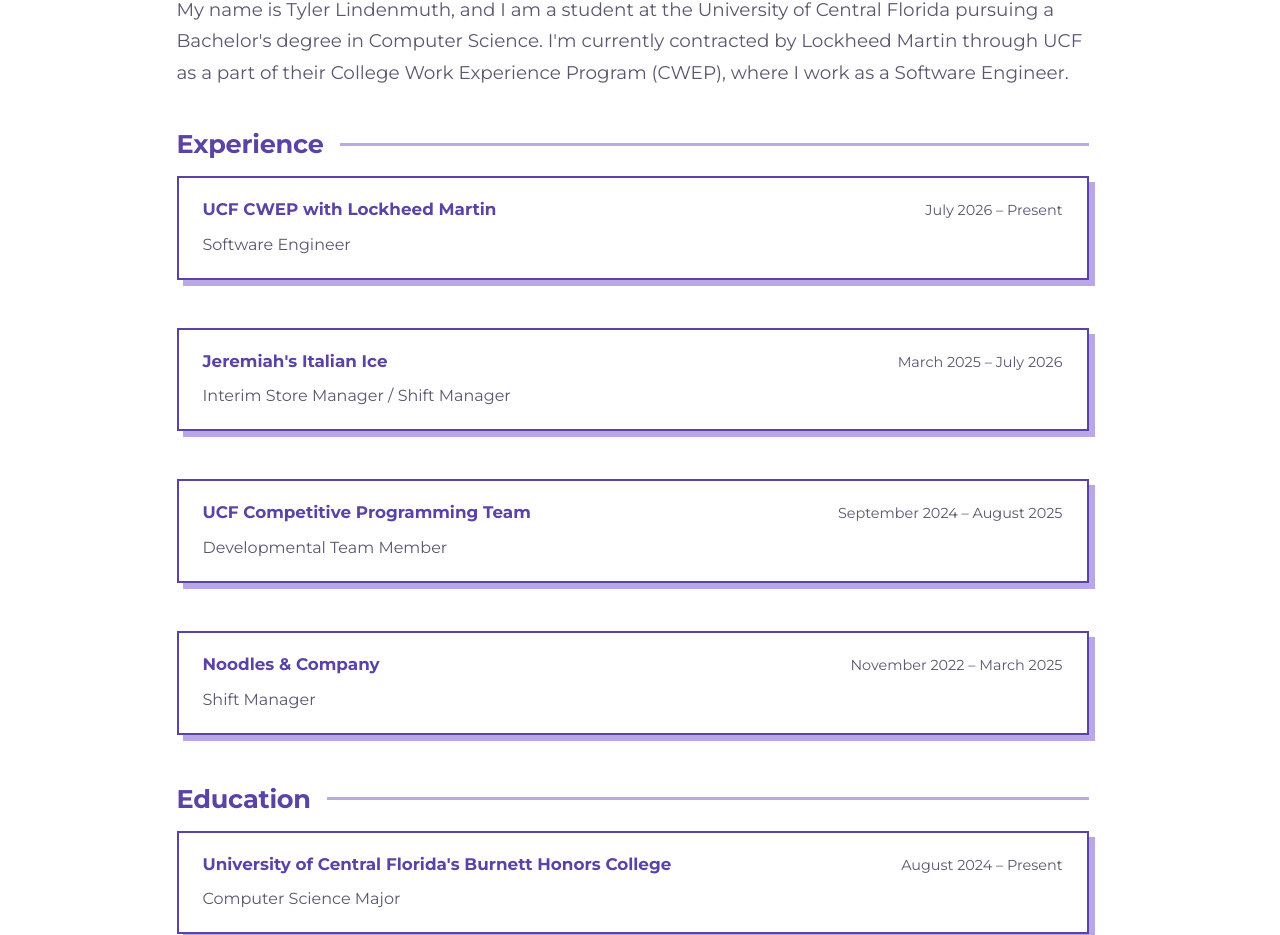
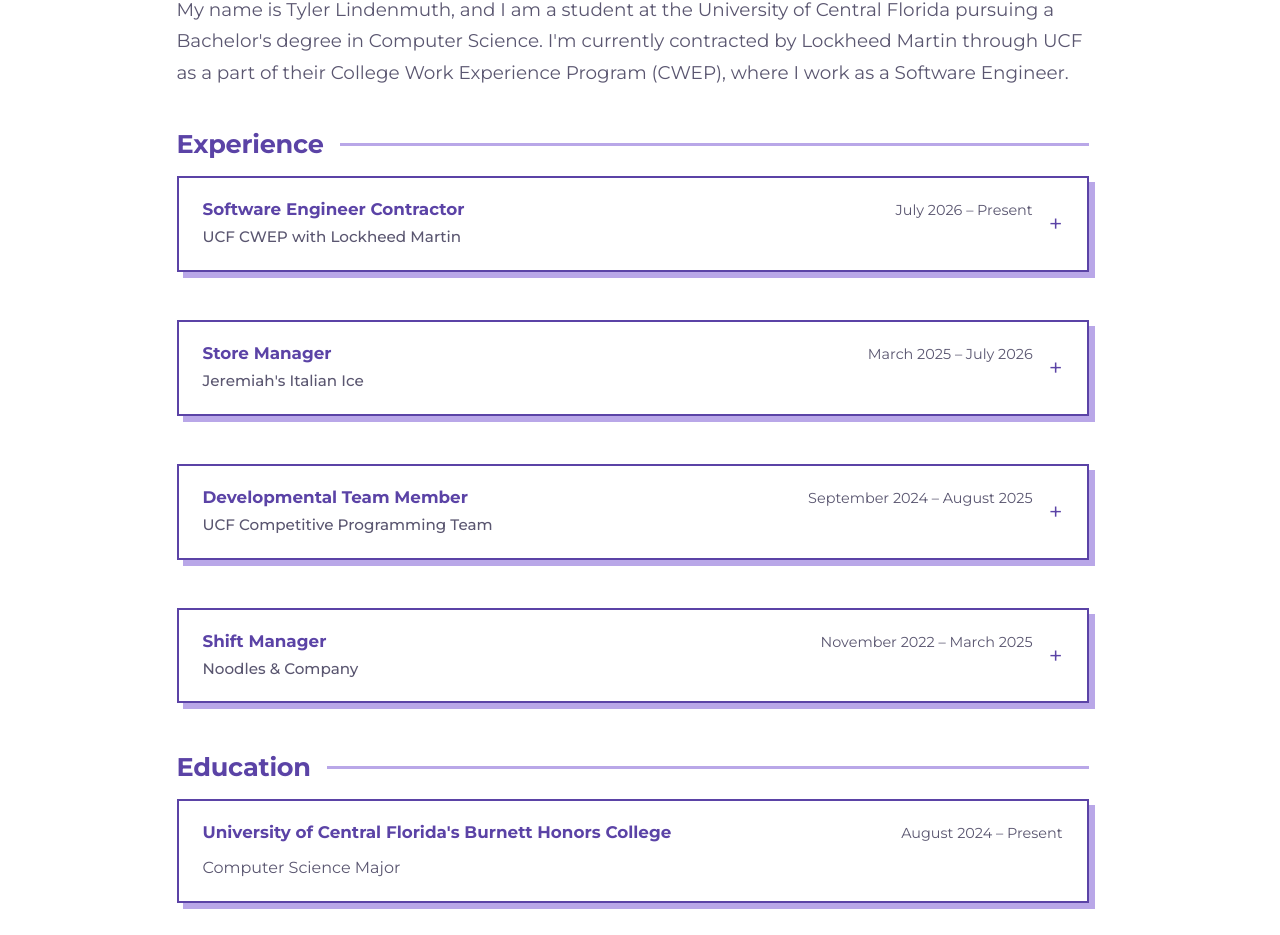
Before and after one commit to TylerLindenmuth/TylerLindenmuth.github.io, a plain HTML site: page index.html in a window 1280 px wide. Shown: the part 167-1102 px from the top of the page. Drawn offline with Linux system fonts and the light colour scheme.

Commit message:
Expanded experience section + formatting and animations

```diff
--- a/index.html
+++ b/index.html
@@ -42,34 +42,56 @@
     </p>
 
     <h2>Experience</h2>
-    <div class="box">
-      <div class="box-head">
-        <h3>UCF CWEP with Lockheed Martin</h3>
+    <details class="box">
+      <summary>
+        <div class="job-head">
+          <div>
+            <h3>Software Engineer Contractor</h3>
+            <p class="company">UCF CWEP with Lockheed Martin</p>
+          </div>
           <span class="dates">July 2026 – Present</span>
         </div>
-      <p>Software Engineer</p>
+      </summary>
+      <p>I work on an Agile team writing and maintaining C++ software. I fix bugs, implement new logic to meet system requirements, and validate changes on both physical and virtual hardware. I also work directly on system requirements, contributing towards both SRS and SRT documents.</p>
+    </details>
+
+    <details class="box">
+      <summary>
+        <div class="job-head">
+          <div>
+            <h3>Store Manager</h3>
+            <p class="company">Jeremiah's Italian Ice</p>
           </div>
-    <div class="box">
-      <div class="box-head">
-        <h3>Jeremiah's Italian Ice</h3>
           <span class="dates">March 2025 – July 2026</span>
         </div>
-      <p>Interim Store Manager / Shift Manager</p>
+      </summary>
+      <p>I managed the day to day operations of the store, including scheduling employees and managing metrics such as sales, labor costs, and inventory levels. I also conducted hiring interviews and provided training for new employees. My store was one of the only locations to consistently hit its labor goal each month during the slow season, and before my promotion, I was awarded Employee of the Month in January of 2026.</p>
+    </details>
+
+    <details class="box">
+      <summary>
+        <div class="job-head">
+          <div>
+            <h3>Developmental Team Member</h3>
+            <p class="company">UCF Competitive Programming Team</p>
           </div>
-    <div class="box">
-      <div class="box-head">
-        <h3>UCF Competitive Programming Team</h3>
           <span class="dates">September 2024 – August 2025</span>
         </div>
-      <p>Developmental Team Member</p>
+      </summary>
+      <p>On a team of three, I solved problem sets against a time limit using Java, C, and C++. My team competed in local, online, and travel tournaments throughout the year.</p>
+    </details>
+    <details class="box">
+      <summary>
+        <div class="job-head">
+          <div>
+            <h3>Shift Manager</h3>
+            <p class="company">Noodles &amp; Company</p>
           </div>
-    <div class="box">
-      <div class="box-head">
-        <h3>Noodles & Company</h3>
           <span class="dates">November 2022 – March 2025</span>
         </div>
-      <p>Shift Manager</p>
-    </div>
+      </summary>
+      <p>I managed shifts and took inventory, keeping store costs down by eliminating food waste and carefully watching labor expenses. I also delegated tasks and trained new employees on procedures and teamwork, fostering a positive work environment that emphasized collaboration and efficiency. I was voted Employee of the Year for my location in 2023, along with being awarded Employee of the Month twice that same year.</p>
+    </details>
 
     <h2>Education</h2>
     <div class="box">
--- a/style.css
+++ b/style.css
@@ -98,11 +98,34 @@ details.box summary { cursor: pointer; list-style: none; display: flex; justify-
 details.box summary::-webkit-details-marker { display: none; }
 details.box summary h3 { margin: 0; }
 details.box summary::after { content: "+"; font-size: 1.5rem; line-height: 1; color: var(--lav-600); }
-details.box[open] summary::after { content: "–"; }
 details.box[open] summary { margin-bottom: 0.75rem; }
+
+@media (prefers-reduced-motion: no-preference) {
+  html { interpolate-size: allow-keywords; }
+
+  /* the content slides open and closed */
+  details.box::details-content {
+    block-size: 0;
+    overflow: hidden;
+    transition: block-size .35s ease, content-visibility .35s allow-discrete;
+  }
+  details.box[open]::details-content { block-size: auto; }
+
+  /* the + turns into an x */
+  details.box summary::after { transition: transform .35s ease; }
+  details.box[open] summary::after { transform: rotate(45deg); }
+
+  /* the gap under the heading eases in too */
+  details.box summary { margin-bottom: 0; transition: margin-bottom .35s ease; }
+  details.box[open] summary { margin-bottom: .75rem; }
+}
 
 html { scrollbar-gutter: stable; }
 .lede { max-width: none; }
 
 #about h2 { display: flex; align-items: center; gap: 1rem; margin-top: 2.5rem; }
 #about h2::after { content: ""; flex: 1; height: 3px; background: var(--lav-300); }
+
+.job-head { flex: 1; display: flex; justify-content: space-between; align-items: baseline; gap: .25rem 1rem; flex-wrap: wrap; }
+.job-head h3 { margin: 0; }
+.company { margin: .2rem 0 0; color: var(--muted); font-size: .95rem; font-weight: 500; }
```
Lines whose indentation alone changed are shown as unchanged.
